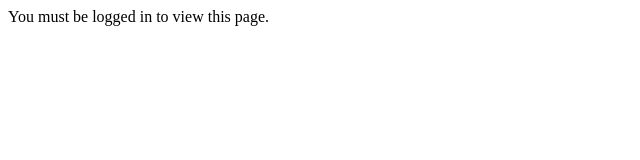
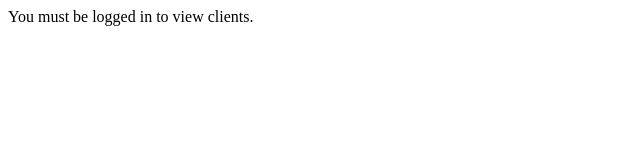
Before and after one commit to LordBobbert/GymManagerDev, a Next.js app in the folder frontend/: page /admin/clients in a window 1280 px wide. Shown: the top 160 px of the page, without its empty margins (0-640 px from the left). Built offline with nearby package versions, Linux system fonts and the light colour scheme; no server answers.

Commit message:
Refactor: Update ClientsPage component to fetch clients from API and remove unused PlaceholderCard component

```diff
--- a/frontend/src/app/admin/clients/page.tsx
+++ b/frontend/src/app/admin/clients/page.tsx
@@ -1,35 +1,31 @@
 // File: src/app/admin/clients/page.tsx
-import { cookies } from 'next/headers'; // Import cookies utility
+import { cookies } from 'next/headers';
 import React from 'react';
 import BaseListDetailsPage from '../../../components/common/BaseListDetailsPage';
 import { Client } from '../../../interfaces/client';
 
 const ClientsPage = async () => {
-  const cookieStore = cookies();  // Access cookies on the server
-  const accessToken = cookieStore.get('access_token')?.value;  // Retrieve token
+  const cookieStore = cookies();
+  const accessToken = cookieStore.get('access_token')?.value;
 
   if (!accessToken) {
-    return <div>You must be logged in to view this page.</div>;
+    return <div>You must be logged in to view clients.</div>;
   }
 
+  // Fetch clients from the API server-side
   const res = await fetch(`${process.env.NEXT_PUBLIC_API_BASE_URL}/api/clients/`, {
     headers: {
-      'Authorization': `Bearer ${accessToken}`,  // Use token from cookies
+      Authorization: `Bearer ${accessToken}`,
     },
   });
 
   if (!res.ok) {
-    return <div>Error loading clients</div>;
+    return <div>Error loading clients.</div>;
   }
 
   const clients: Client[] = await res.json();
 
-  const getItemText = (client: Client) => `${client.user.first_name} ${client.user.last_name}`;
-  const getItemDetails = (client: Client) => `Training Status: ${client.training_status}, Rate Type: ${client.rate_type}`;
-
-  return (
-    <BaseListDetailsPage data={clients} getItemText={getItemText} getItemDetails={getItemDetails} />
-  );
+  return <BaseListDetailsPage data={clients} />;  // Pass only data
 };
 
 export default ClientsPage;
--- a/frontend/src/components/common/BaseListDetailsPage.tsx
+++ b/frontend/src/components/common/BaseListDetailsPage.tsx
@@ -1,24 +1,26 @@
-// File: components/BaseListDetailsPage.tsx
-"use client";
+// File: src/components/common/BaseListDetailsPage.tsx
+"use client";  // Ensure this is a Client Component
 
 import React, { useState } from 'react';
 import { Box } from '@mui/material';
 import BaseList from './BaseList';
 import BaseListDetails from './BaseListDetails';
-import { Client } from '../../interfaces/client';
+import { Client } from '../../interfaces/client'; // Adjust path if needed
 
 interface BaseListDetailsPageProps {
-  data: Client[];
-  getItemText: (item: Client) => string;
-  getItemDetails: (item: Client) => string;
+  data: Client[];  // Only pass the data, no functions
 }
 
-const BaseListDetailsPage = ({ data, getItemText, getItemDetails }: BaseListDetailsPageProps) => {
+const BaseListDetailsPage = ({ data }: BaseListDetailsPageProps) => {
   const [selectedItem, setSelectedItem] = useState<Client | null>(null);
 
   const handleItemClick = (item: Client) => {
     setSelectedItem(item);
   };
+
+  // Move these functions into the Client Component
+  const getItemText = (client: Client) => `${client.user.first_name} ${client.user.last_name}`;
+  const getItemDetails = (client: Client) => `Training Status: ${client.training_status}, Rate Type: ${client.rate_type}`;
 
   return (
     <Box display="flex" height="100%">
```
